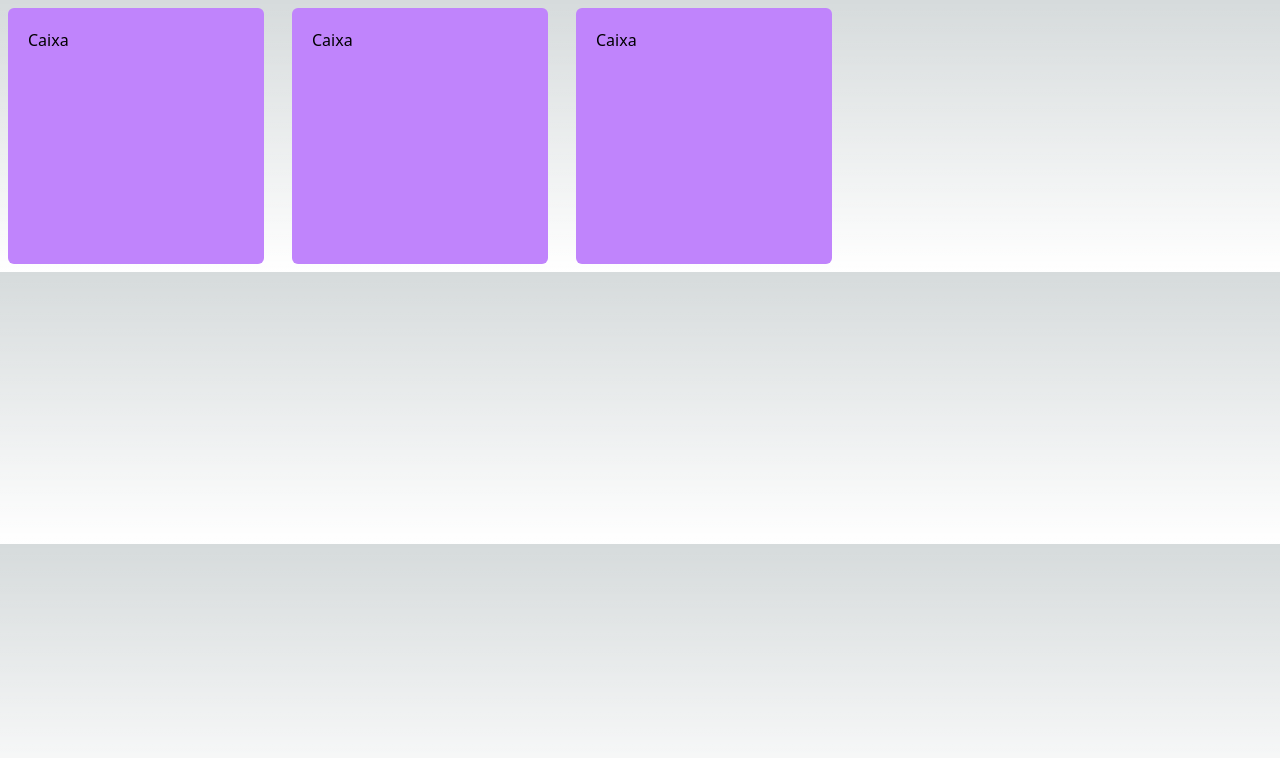
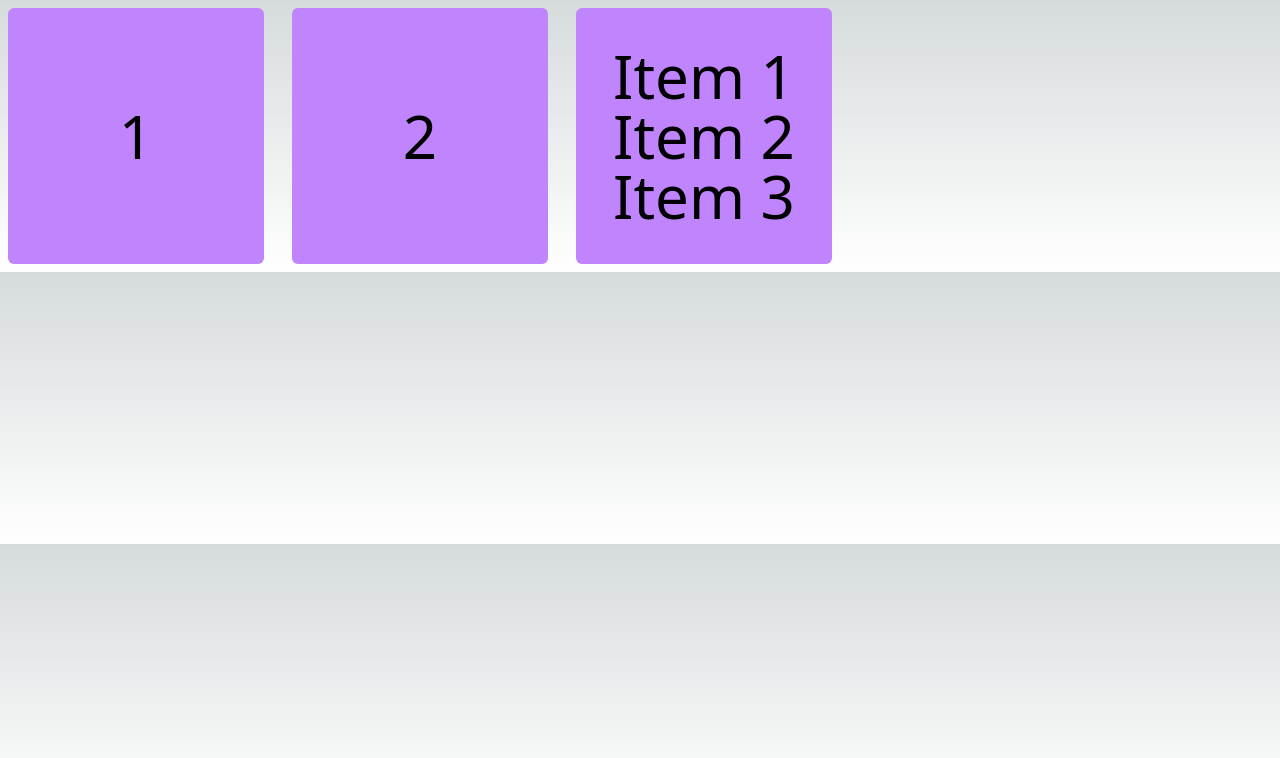
Before and after one commit to MatGoulart3003/cursoNextjs, a Next.js app: page /basics/caixa in a window 1280 px wide. Shown: the top 758 px of the page. Built offline with nearby package versions, Linux system fonts and the light colour scheme.

Commit message:
third commit

```diff
--- a/src/components/basics/Box.tsx
+++ b/src/components/basics/Box.tsx
@@ -1,8 +1,11 @@
-export function Box(){
+export function Box(props: any){
     return(
-        <div className={`bg-purple-400 rounded-md p-5
-                        w-64 h-64`}>
-            Caixa
+        <div className={`
+            flex justify-center items-center
+            bg-purple-400 rounded-md p-5
+            w-64 h-64 text-6xl font-thin
+        `}>
+            {props.children}
         </div>
     )
 }
--- /dev/null
+++ b/src/components/basics/Circle.tsx
@@ -0,0 +1,17 @@
+interface CircleProps{
+    texto:string
+    quasePerfeito?: boolean
+}
+
+export function Circle(props: CircleProps){
+    return(
+        <div className={`
+            flex justify-center items-center
+            bg-blue-500  p-5
+            w-64 h-64 text-3xl
+            ${props.quasePerfeito ? 'rounded-md' : 'rounded-full'}
+        `}>
+        {props.texto}
+        </div>
+    )
+}
--- /dev/null
+++ b/src/components/basics/Events.tsx
@@ -0,0 +1,15 @@
+import { useState } from "react"
+
+export function Events(){
+
+    const [contador, setContador] = useState(0)
+
+    function incrementar(){
+       setContador(contador + 1)
+    }
+    return(
+        <button onClick={incrementar} className="h-72 w-72 bg-green-600 p-5 mt-4 hover:bg-green-400 transition">
+           {contador}
+        </button>
+    )
+}
--- a/src/pages/basics/caixa.tsx
+++ b/src/pages/basics/caixa.tsx
@@ -4,9 +4,15 @@ export default function Caixa(){
 
     return(
         <div className="flex p-2 gap-7">
-         <Box />
-         <Box />
-         <Box />
+         <Box>1</Box>
+         <Box>2</Box>
+         <Box>
+            <ul>
+                <li>Item 1</li>
+                <li>Item 2</li>
+                <li>Item 3</li>
+            </ul>
+         </Box>
         </div>
 
     )
--- /dev/null
+++ b/src/pages/basics/circulo.tsx
@@ -0,0 +1,13 @@
+import { Circle } from "@/components/basics/Circle";
+
+export default function Circulos(){
+
+    return (
+        <div className="flex bg-slate-100 items-center justify-around gap-5 h-screen">
+            <Circle texto='Corinthians'/>
+            <Circle texto='Corinthians'/>
+            <Circle texto="corinthians" quasePerfeito/>
+        </div>
+    )
+
+}
--- /dev/null
+++ b/src/pages/basics/events.tsx
@@ -0,0 +1,12 @@
+import { Events } from "@/components/basics/Events";
+
+export default function EventsPage(){
+    return (
+        <div className="flex justify-center gap-5 items-center ">
+            <Events />
+            <Events />
+            <Events />
+
+        </div>
+    )
+}
```
Also changed, not shown: 1 other file (tests, documents, lock files or other folders).
